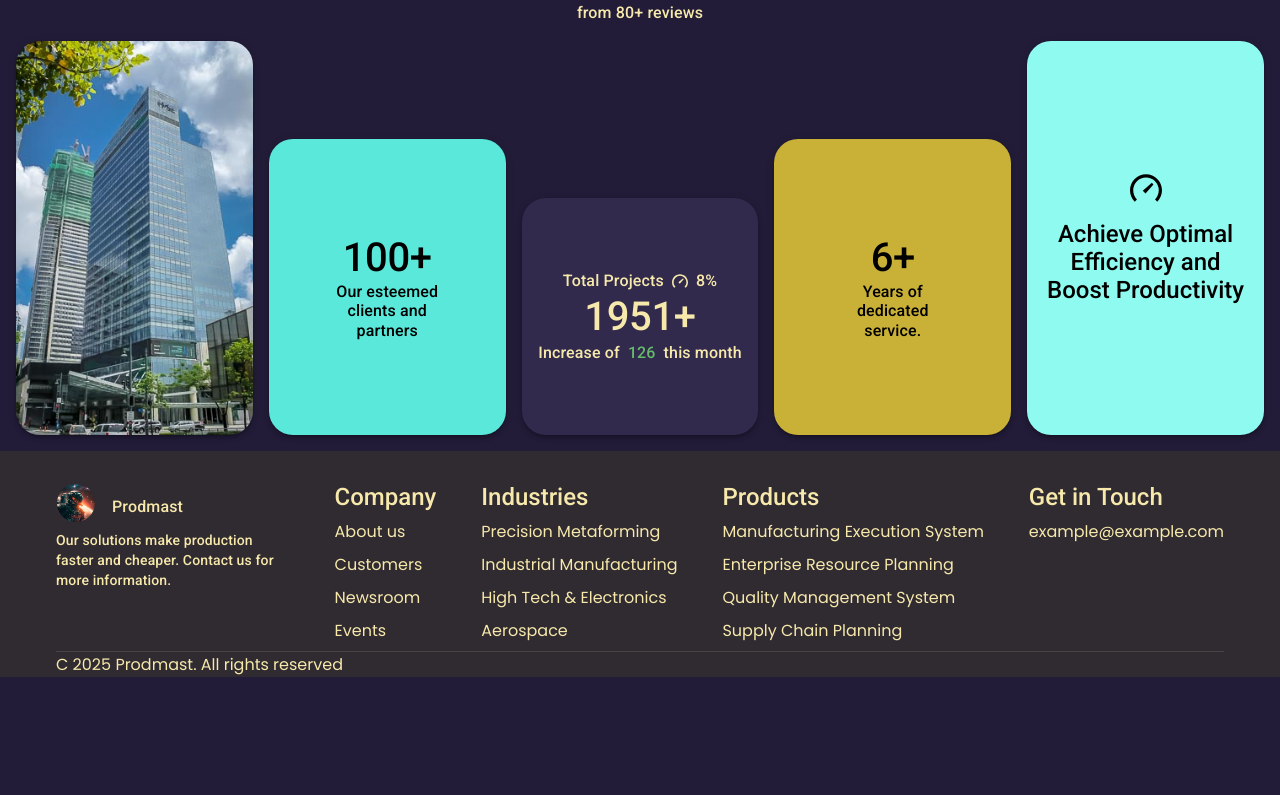
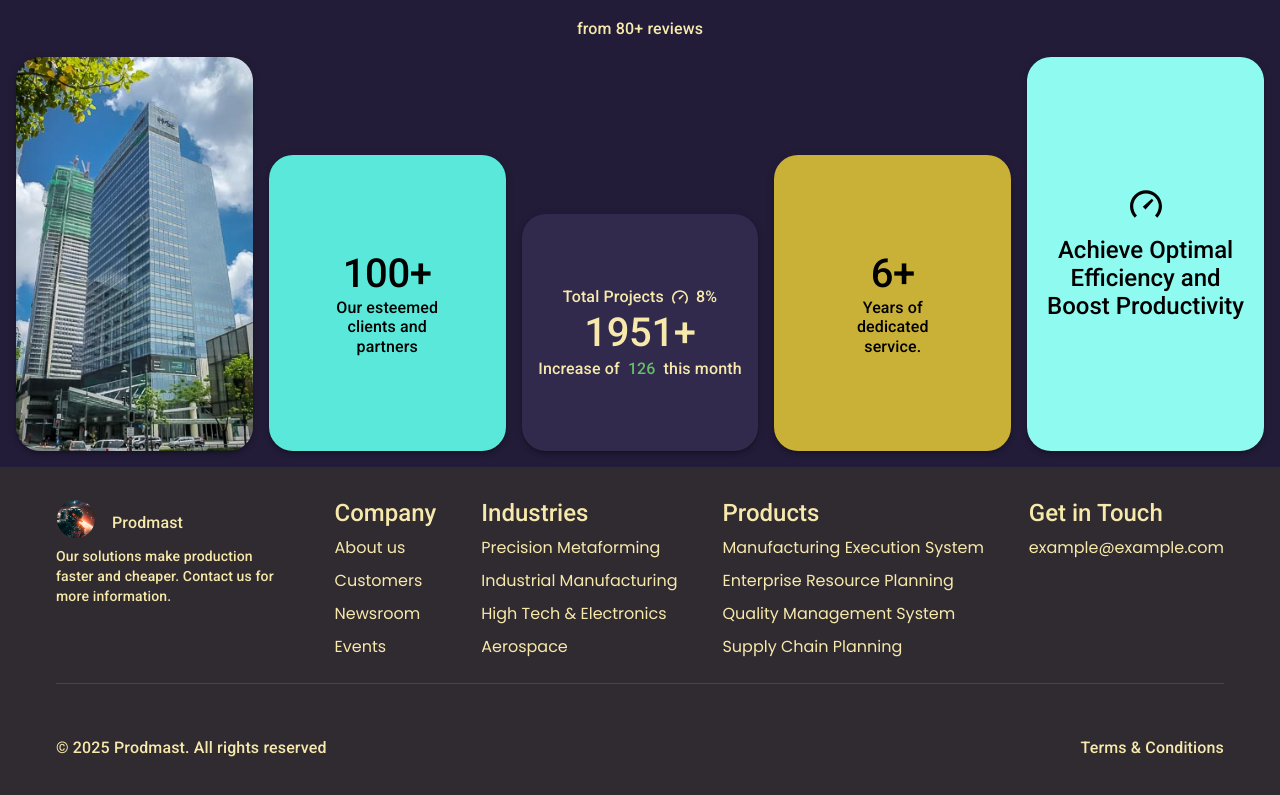
Before and after one commit to Nellak2017/freelance-micro-samples, a Next.js app: page / in a window 1280 px wide. Shown: the part 431-1226 px from the top of the page. Before the commit the page ends 1108 px from the top, so only its background shows below. Built offline with nearby package versions, Linux system fonts and the light colour scheme.

Commit message:
Last minute accessibility tweaks.

```diff
--- a/src/UI/molecules/Footer/Footer.js
+++ b/src/UI/molecules/Footer/Footer.js
@@ -12,7 +12,7 @@ const Column = ({ state: { title = 'Company', links = [{ label: 'About us' }, {
     </Box>
 )
 const DefaultChildren = (
-    <Box display='flex' flexDirection='column' px={6} sx={theme => ({ backgroundColor: theme.palette.background.paperBackground })}>
+    <Box display='flex' flexDirection='column' px={6} gap={3} sx={theme => ({ backgroundColor: theme.palette.background.paperBackground })}>
         <Box display='flex' alignItems='center' justifyContent='space-between' height='200px' pt={4}>
             <Box width='20%' height='100%'>
                 <LeftSlot />
@@ -26,8 +26,9 @@ const DefaultChildren = (
             <Column state={{ title: 'Get in Touch', links: [{ label: 'example@example.com' }] }} />
         </Box>
         <Divider />
-        <Box>
-            C 2025 Prodmast. All rights reserved
+        <Box height='96px' display='flex' alignItems='center' justifyContent='space-between'>
+            <Typography>&#169; 2025 Prodmast. All rights reserved</Typography>
+            <Typography>Terms & Conditions</Typography>
         </Box>
     </Box>
 )
--- a/src/UI/molecules/VerticalSection/HomeFirst/HomeFirst.index.slots.js
+++ b/src/UI/molecules/VerticalSection/HomeFirst/HomeFirst.index.slots.js
@@ -1,6 +1,7 @@
 import Box from '@mui/material/Box'
 import Button from '@mui/material/Button'
 import Typography from '@mui/material/Typography'
+import Tooltip from '@mui/material/Tooltip'
 import { MAX_CONTENT_WIDTH } from '@/Core/shared/global.constants'
 import Rating from '@mui/material/Rating'
 import { GAP } from '@/Core/components/VerticalSection/VerticalSection.slots.constants'
@@ -15,13 +16,13 @@ export const HomeFirstTop = ({ state: {
 } = {}
 }) => (
     <Box id='home-first-top' component='header' display='flex' flexDirection='column' gap={GAP} maxWidth={MAX_CONTENT_WIDTH * .60} aria-labelledby='home-first-header'>
-        <Typography id='home-first-header' component='h1' fontWeight='normal' textAlign='center' mx={GAP} sx={theme => ({ fontSize: { xs: theme.typography.h3.fontSize, sm: theme.typography.h2.fontSize, md: theme.typography.h1.fontSize }})}>{header}</Typography>
-        <Typography component='h2' fontWeight='normal' textAlign='center' mx={GAP} sx={theme => ({ fontSize: { xs: theme.typography.h5.fontSize, sm: theme.typography.h4.fontSize, md: theme.typography.h3.fontSize }})}>{subHeader}</Typography>
+        <Typography id='home-first-header' component='h1' fontWeight='normal' textAlign='center' mx={GAP} sx={theme => ({ fontSize: { xs: theme.typography.h3.fontSize, sm: theme.typography.h2.fontSize, md: theme.typography.h1.fontSize } })}>{header}</Typography>
+        <Typography component='h2' fontWeight='normal' textAlign='center' mx={GAP} sx={theme => ({ fontSize: { xs: theme.typography.h5.fontSize, sm: theme.typography.h4.fontSize, md: theme.typography.h3.fontSize } })}>{subHeader}</Typography>
         <Box id='home-first-button-group' display='flex' justifyContent='center' gap={GAP}>
-            <Button aria-label={primaryButtonLabel}>{primaryButtonLabel}</Button>
-            <Button aria-label={secondaryButtonLabel} sx={theme => ({ backgroundColor: theme.palette.background.paper, color: theme.palette.text.primary, '&:hover': { backgroundColor: theme.palette.background.paperBackground, color: theme.palette.text.secondary, } })}>
+            <Tooltip title={primaryButtonLabel}><Button aria-label={primaryButtonLabel}>{primaryButtonLabel}</Button></Tooltip>
+            <Tooltip title={secondaryButtonLabel}><Button aria-label={secondaryButtonLabel} sx={theme => ({ backgroundColor: theme.palette.background.paper, color: theme.palette.text.primary, '&:hover': { backgroundColor: theme.palette.background.paperBackground, color: theme.palette.text.secondary, } })}>
                 {secondaryButtonLabel}
-            </Button>
+            </Button></Tooltip>
         </Box>
     </Box>
 )
--- a/src/UI/styles/MUITheme.js
+++ b/src/UI/styles/MUITheme.js
@@ -14,7 +14,7 @@ const baseTheme = {
                     borderRadius: '32px', paddingBlock: '12px', [theme.breakpoints.up('sm')]: { paddingBlock: '6px' },
                     '& path': { color: theme.palette.primary.contrastText, },
                     '&:hover': { backgroundColor: theme.palette.primary.dark, color: theme.palette.primary.contrastText, fontWeight: 'bold', },
-                    '&:active': { backgroundColor: theme.palette.primary.darker ?? theme.palette.primary.dark, color: theme.palette.primary.contrastText, },
+                    '&:active, &:focus': { backgroundColor: theme.palette.primary.darker ?? theme.palette.primary.dark, color: theme.palette.primary.contrastText, },
                 })
             }, variants: [], defaultProps: { variant: 'contained', },
         },
--- a/src/UI/templates/Home/HomeTemplate.js
+++ b/src/UI/templates/Home/HomeTemplate.js
@@ -3,11 +3,11 @@ import { Nav } from '@/UI/molecules/Nav/Nav'
 import { VerticalSection } from '@/UI/molecules/VerticalSection/VerticalSection'
 import { Footer } from '@/UI/molecules/Footer/Footer'
 export const HomeTemplate = () => (
-    <Box id='root' display='flex' flexDirection='column' alignItems='center' minHeight='100vh'>
+    <Box id='root' display='flex' flexDirection='column' alignItems='center' minHeight='100vh' gap={3}>
         <Nav sx={theme => ({ backgroundColor: theme.palette.background.default })} />
         <Box id='main-content' component='main' display='flex' flexDirection='column' alignItems='center' width='100%' gap={3}>
             <VerticalSection aria-label='First Home Section' />
-            <Footer />
         </Box>
+        <Footer />
     </Box>
 )
```
